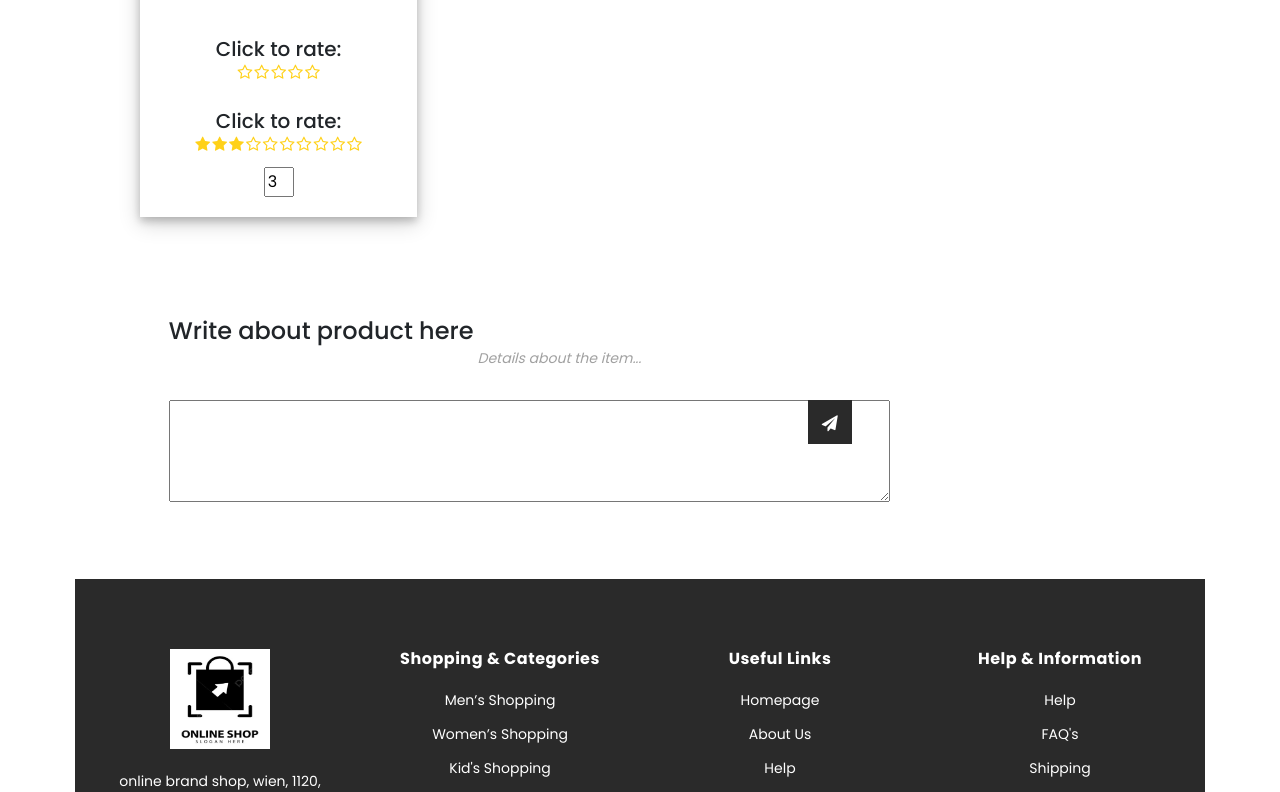
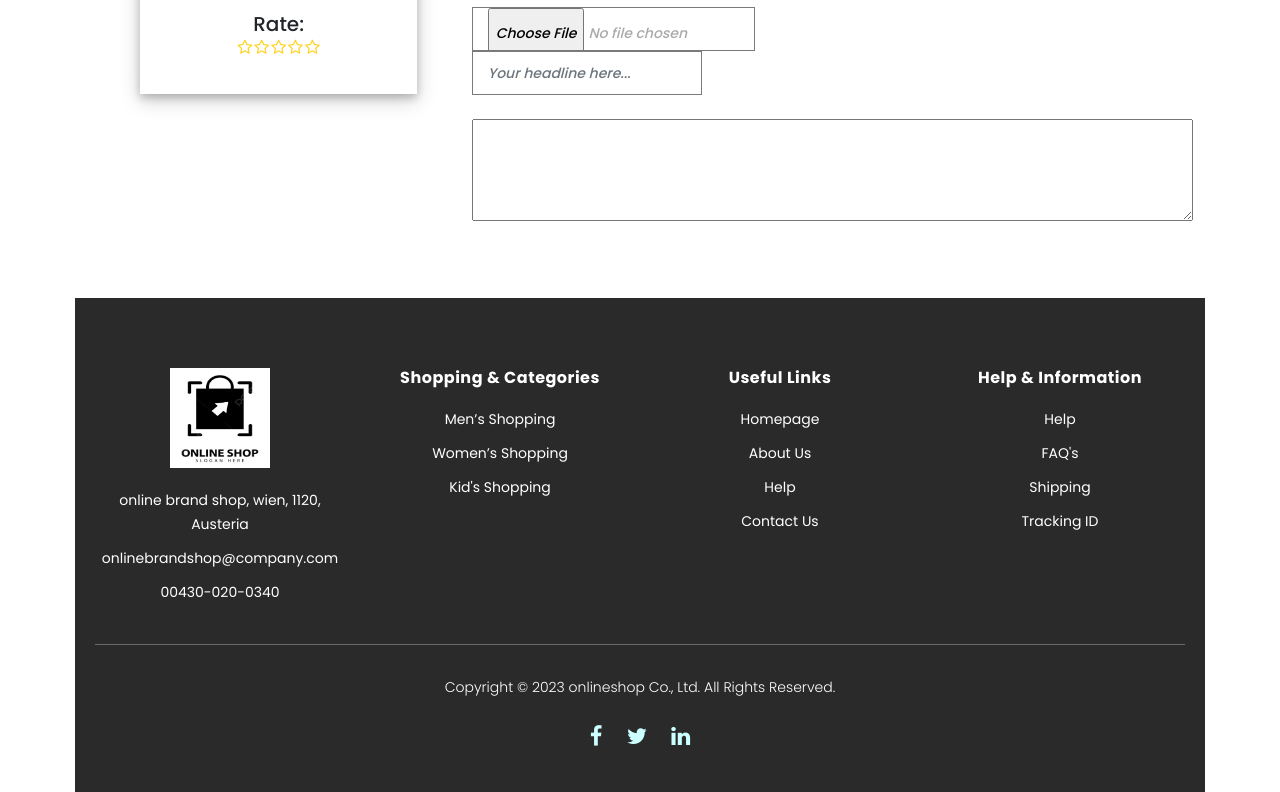
Before and after one commit to hindboufeligha/imse-onlineshop, a Flask app: page /add-review in a window 1280 px wide. Shown: the part 556-1348 px from the top of the page. Run offline with Flask 3, Linux system fonts and the light colour scheme; some libraries are stand-ins or nearby versions.

Commit message:
made the changes on add-review.html

```diff
--- a/templates/add-review.html
+++ b/templates/add-review.html
@@ -5,73 +5,65 @@
 
 <div class="container">
     <div class="row">
-
         <div class="col-lg-4">
             <div class="review-img">
                 <img src="../assets/images/men-02.jpg" alt="Norther Lights" style="width:100%">
                 <div class="container">
-                    <p> LightsNorthern LightsNorthern LightsNorthern LightsNorthern Lights</p>
-
+                    <p>Black Jeans</p>
+                    <p>200 $</p>
                     <div id="rating">
-                        <h5>Click to rate:</h5>
+                        <h5>Rate:</h5>
                         <div class='starrr' id='star1'></div>
                         <div>&nbsp;
                             <span class='your-choice-was' style='display: none;'>
-                                Your rating was <span class='choice'></span>.
+                                Your rating is <span class='choice'></span>.
                             </span>
                         </div>
+                    </div>
+                </div>
+            </div>
+        </div>
 
-                        <h5>Click to rate:</h5>
-                        <div class='starrr' id='star2'></div>
-                        <br />
-                        <input type='text' name='rating' value='3' id='star2_input' />
+        <div class="col-lg-4">
+        <div class="subscribe">
+            <div class="container">
+                <div class="row">
+                        <div class="section-heading">
+                            <h6>Write about product here</h6>
+                        </div>
+                        <form id="subscribe" action="" method="get">
+                            <div class="row">
+                               <div class="col-lg-5">
+                                <fieldset >
+                                    <label for="photo" class="file-upload-label"> <img src="../assets/images/plus.png" > </label>
+                                    <input type="file" id="photo" name="photo" accept="image/*, video/*" class="form-control-file">
 
-                    </div>
+                                </fieldset>
+                                    <fieldset >
+
+                                        <input type="text" id="headline" name="headline" placeholder="Your headline here..." class="form-control" style="width:230px;">
+                                    </br>
+                                        <textarea id="message" name="message" rows="4" cols="50"></textarea>
+                                    </fieldset>
+                                </div>
+
+                                <div class="col-lg-5">
+                                </div>
+
+                                <div class="col-lg-2" style="margin-top:125px; margin-left:410px; position: absolute;">
+                                    <fieldset>
+                                        <button type="submit" id="form-submit" class="main-dark-button"><i class="fa fa-paper-plane"></i></button>
+                                    </fieldset>
+                                </div>
+                            </div>
+                        </form>
+
 
                 </div>
             </div>
         </div>
 
-        <div class="col-lg-4">
-
-        </div>
-
-
-        <div class="subscribe">
-            <div class="container">
-                <div class="row">
-                    <div class="col-lg-1">
-                    </div>
-                    <div class="col-lg-11">
-                        <div class="section-heading">
-                            <h4>Write about product here</h4>
-                            <span>Details about the item...</span>
-                        </div>
-                        <form id="subscribe" action="" method="get">
-                            <div class="row">
-
-                                <div class="col-lg-5">
-                                    <fieldset>
-                                        <textarea id="message" name="message" rows="4" cols="50"></textarea>
-                                    </fieldset>
-                                </div>
-
-                                <div class="col-lg-4">
-                                </div>
-
-                                <div class="col-lg-2">
-                                    <fieldset>
-                                        <button type="submit" id="form-submit" class="main-dark-button"><i
-                                                class="fa fa-paper-plane"></i></button>
-                                    </fieldset>
-                                </div>
-                            </div>
-                        </form>
-                    </div>
-
-                </div>
-            </div>
-        </div>
+    </div>
         <!-- ***** Subscribe Area Ends ***** -->
 
 
@@ -88,15 +80,6 @@
                     }
                 }
             });
-
-            var $s2input = $('#star2_input');
-            $('#star2').starrr({
-                max: 10,
-                rating: $s2input.val(),
-                change: function (e, value) {
-                    $s2input.val(value).trigger('input');
-                }
-            });
         </script>
         <script type="text/javascript">
             (function (i, s, o, g, r, a, m) {
```
